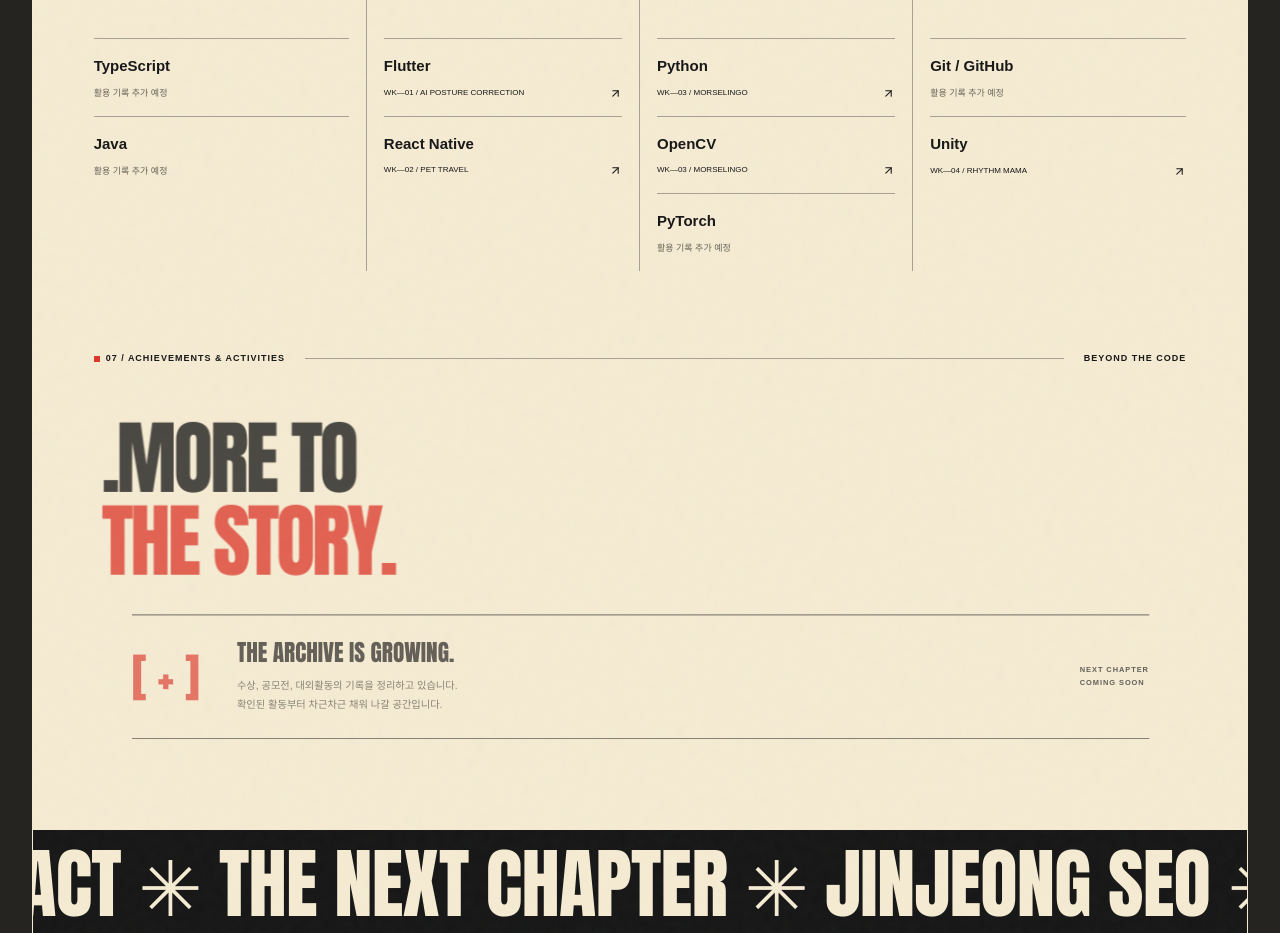
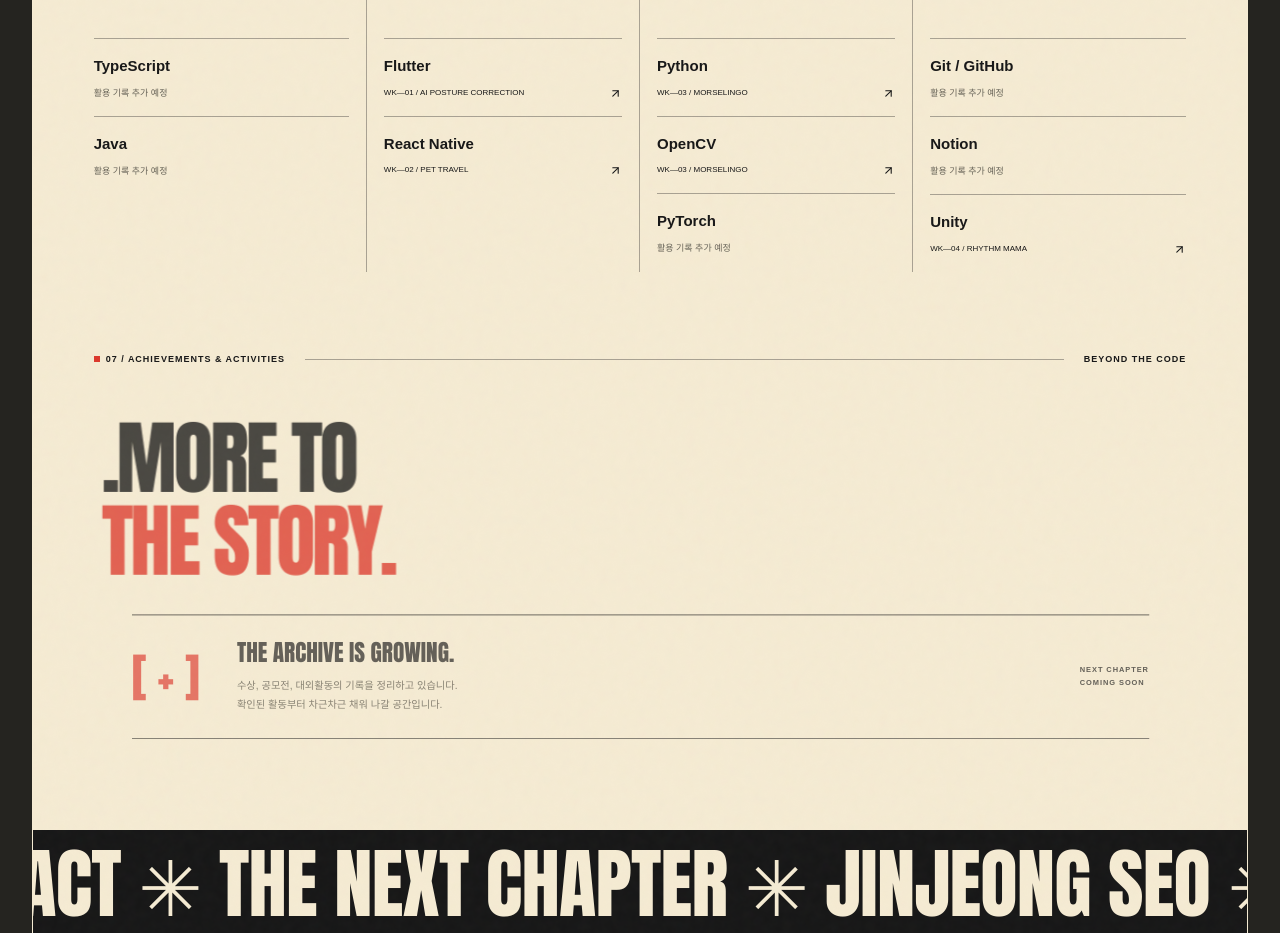
Before and after one commit to improvv/portfolio, a React (Vite) app: page /#/ in a window 1280 px wide. Shown: the part 5900-6833 px from the top of the page. Built offline with nearby package versions, Linux system fonts and the light colour scheme.

Commit message:
feat: 협업 툴에 Notion 추가

```diff
--- a/src/data/portfolio.ts
+++ b/src/data/portfolio.ts
@@ -225,6 +225,7 @@ export const skillGroups: SkillGroup[] = [
     category: "TOOLS & INTERACTIVE",
     skills: [
       { name: "Git / GitHub", projects: [] },
+      { name: "Notion", projects: [] },
       { name: "Unity", projects: ["rhythm-mama"] },
     ],
   },
```
